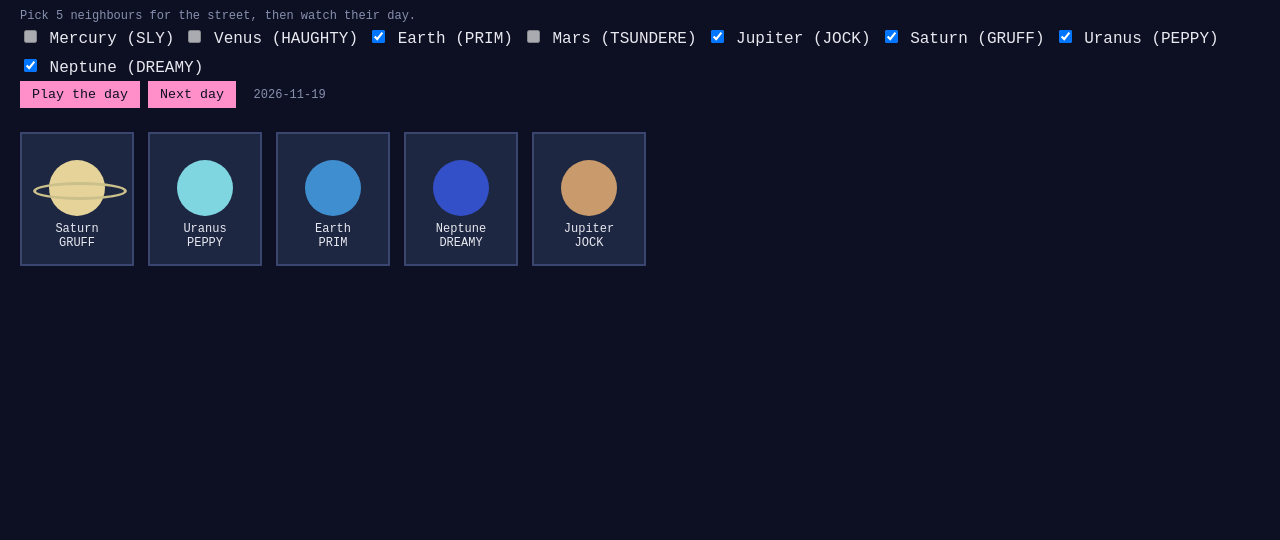
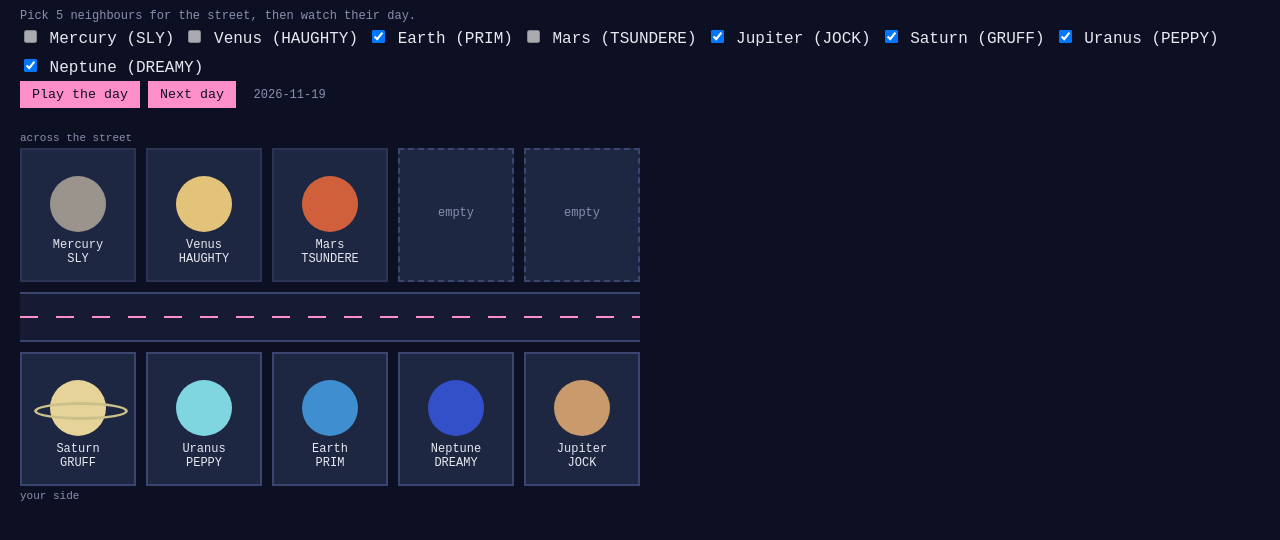
Before and after one commit to okayline/auto-talk, a website: page index.html in a window 1280 px wide. Shown: the part 46-586 px from the top of the page. Drawn offline with Linux system fonts and the light colour scheme.

Commit message:
v0.2: houses across the street
Added a row of 5 houses across a road from your 5 (unpicked planets, then empty). Removed the single row of houses.

Co-Authored-By: Claude Opus 5.5 <noreply@anthropic.com>
Claude-Session: https://claude.ai/code/session_019egissoem3TVfe3TG99iZE

```diff
--- a/index.html
+++ b/index.html
@@ -8,8 +8,15 @@
   body { background: #0d1022; color: #e8e8f0; font-family: "Courier New", monospace; margin: 0; padding: 20px; }
   h1 { color: #ff8fc8; font-size: 20px; margin: 0 0 12px; }
   .pick label { display: inline-block; margin: 4px 10px 4px 0; cursor: pointer; }
-  .street { display: flex; gap: 14px; margin: 24px 0 8px; flex-wrap: wrap; }
-  .house { width: 110px; height: 130px; background: #1d2742; border: 2px solid #3a4670; position: relative; text-align: center; }
+  .town { margin: 24px 0 8px; max-width: 620px; }
+  .row { display: grid; grid-template-columns: repeat(5, 1fr); gap: 10px; }
+  .road { height: 46px; margin: 10px 0; background: #161b33; border-top: 2px solid #3a4670; border-bottom: 2px solid #3a4670;
+          background-image: repeating-linear-gradient(90deg, #ff8fc8 0 18px, transparent 18px 36px); background-size: 100% 2px; background-repeat: no-repeat; background-position: 0 50%; }
+  .side { font-size: 11px; color: #8890b0; margin: 4px 0; }
+  .house.empty { border-style: dashed; }
+  .house.empty .label { padding-top: 56px; color: #8890b0; }
+  .house.across { border-color: #2c3456; }
+  .house { height: 130px; background: #1d2742; border: 2px solid #3a4670; position: relative; text-align: center; }
   .house.inside { opacity: 0.45; }
   .head { width: 56px; height: 56px; border-radius: 50%; margin: 26px auto 6px; position: relative; transition: transform .2s; }
   .head.ringed::after { content: ""; position: absolute; left: -16px; top: 22px; width: 88px; height: 12px; border: 3px solid #cbbf8a; border-radius: 50%; }
@@ -32,7 +39,13 @@
 <div class="pick" id="pick"></div>
 <button id="play">Play the day</button><button id="next">Next day</button>
 <span class="note" id="day"></span>
-<div class="street" id="street"></div>
+<div class="town">
+  <div class="side">across the street</div>
+  <div class="row" id="across"></div>
+  <div class="road"></div>
+  <div class="row" id="street"></div>
+  <div class="side">your side</div>
+</div>
 <div class="log" id="log"></div>
 
 <script type="module">
@@ -67,9 +80,22 @@ pick.addEventListener('change', () => {
 });
 
 const street = document.getElementById('street');
+const across = document.getElementById('across');
 const houses = {};
 function drawStreet() {
   street.innerHTML = '';
+  across.innerHTML = '';
+  // Across the street: the planets you didn't pick, then empty houses (5 in all). They don't take part in the day yet.
+  const others = Object.keys(PLANETS).filter((id) => !state.residents.includes(id));
+  for (let i = 0; i < 5; i++) {
+    const id = others[i];
+    const h = document.createElement('div');
+    if (!id) { h.className = 'house empty'; h.innerHTML = '<div class="label">empty</div>'; across.append(h); continue; }
+    const p = PLANETS[id];
+    h.className = 'house across';
+    h.innerHTML = `<div class="head${id === 'saturn' ? ' ringed' : ''}${id === 'uranus' ? ' tilted' : ''}" style="background:${p.color}"></div><div class="label">${p.name}<br>${p.type}</div>`;
+    across.append(h);
+  }
   for (const id of state.residents) {
     const p = PLANETS[id];
     const h = document.createElement('div');
```
Also changed, not shown: CHANGELOG.md.
